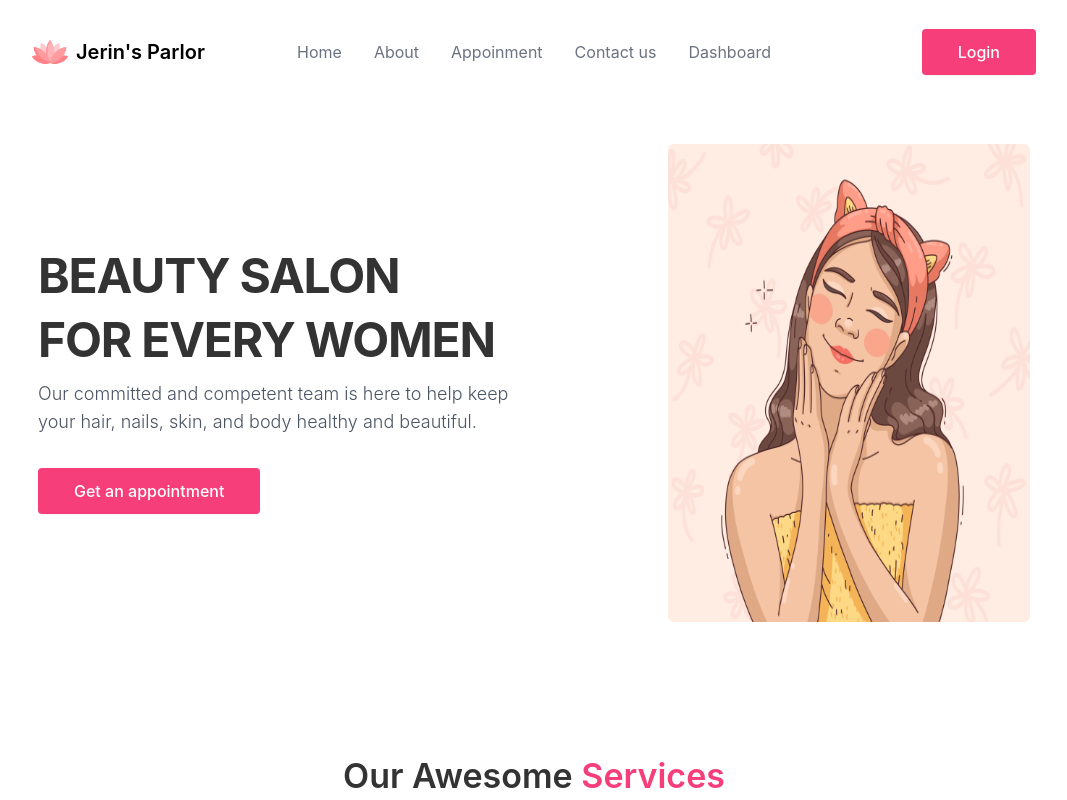
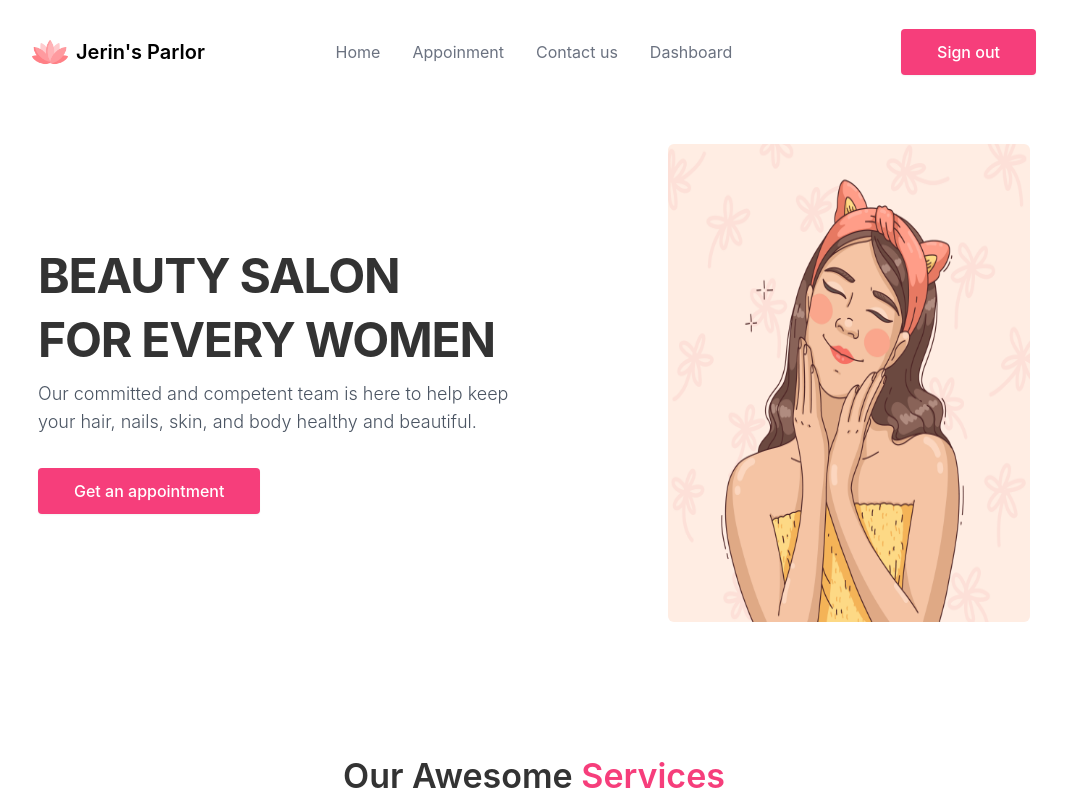
Before and after one commit to Saiket-Das/jerin-parlor, a React (Create React App) app in the folder frontend/: page / in a window 1280 px wide. Shown: the top 800 px of the page, without its empty margins (106-1173 px from the left). Built offline with nearby package versions, Linux system fonts and the light colour scheme.

Commit message:
Frontend - index.tsx file created in Pages folder to export all pages

```diff
--- a/frontend/src/app/components/shared/AppButton.tsx
+++ b/frontend/src/app/components/shared/AppButton.tsx
@@ -4,9 +4,10 @@ type Props = {
   children: string;
   navigate?: string;
   width?: string;
+  onClick?: any;
 };
 
-const AppButton = ({ children, navigate, width }: Props) => {
+const AppButton = ({ children, onClick, navigate, width }: Props) => {
   return (
     <>
       {navigate ? (
@@ -22,6 +23,7 @@ const AppButton = ({ children, navigate, width }: Props) => {
         <button
           type="button"
           className={`inline-block w-[${width}]  px-9 py-3 bg-primary text-white font-medium leading-snug rounded shadow-sm hover:shadow-lg focus:bg-primary-700 focus:shadow-lg focus:outline-none active:shadow-lg transition duration-150 ease-in-out`}
+          onClick={onClick}
         >
           {children}
         </button>
--- a/frontend/src/app/components/shared/Header.tsx
+++ b/frontend/src/app/components/shared/Header.tsx
@@ -1,24 +1,31 @@
 import Link from "./CustomLink";
+
+import AppButton from "./AppButton";
+import routes from "../../config/routes";
+
 import logo from "../../assets/images/Hero/logo.png";
-import routes from "../../config/routes";
-import AppButton from "./AppButton";
+import { useState } from "react";
 
 const Header = () => {
   // const [user] = useAuthState(auth);
+  const [user, setUser] = useState(true);
+  const logout = () => {
+    setUser(!user);
 
-  // const logout = () => {
-  //     signOut(auth);
-  //     localStorage.removeItem('accessToken')
-  // };
+    console.log(user);
+
+    // signOut(auth);
+    // localStorage.removeItem('accessToken')
+  };
 
   const menuItems = (
     <>
       <li>
         <Link to={routes.HOME}>Home</Link>
       </li>
-      <li>
+      {/* <li>
         <Link to={routes.HOME}>About</Link>
-      </li>
+      </li> */}
       <li>
         <Link to={routes.APPOINTMENT}>Appoinment</Link>
       </li>
@@ -28,23 +35,6 @@ const Header = () => {
       <li>
         <Link to={routes.DASHBOARD}>Dashboard</Link>
       </li>
-      {/*
-        {
-            user && <li><Link to='/dashboard'>Dashboard</Link></li>
-        }
-
-        {
-            user
-                ?
-                <button className="btn btn-ghost text-xs mt-1"
-                    onClick={logout}>
-                    Sign out
-                </button>
-                :
-                <li>
-                    <Link to='/login'>Login</Link>
-                </li>
-        } */}
     </>
   );
 
@@ -52,6 +42,8 @@ const Header = () => {
     <div className="lg:mx-[130px]">
       <div className="lg:py-5">
         <div className="navbar ">
+          {/* ------------ Mobile ------------ */}
+
           <div className="navbar-start">
             <div className="dropdown">
               <label tabIndex={0} className="btn btn-ghost lg:hidden">
@@ -75,9 +67,16 @@ const Header = () => {
                 className="menu menu-compact dropdown-content mt-3 p-2 shadow bg-base-100 rounded-box w-52"
               >
                 {menuItems}
+
+                {user ? (
+                  <li className="hover:none">
+                    <AppButton onClick={logout}>Sign out</AppButton>
+                  </li>
+                ) : (
                   <li className="hover:none">
                     <AppButton navigate={routes.SIGNIN}>Login</AppButton>
                   </li>
+                )}
               </ul>
             </div>
             <Link to="/">
@@ -94,14 +93,21 @@ const Header = () => {
             </Link>
           </div>
 
+          {/* ------------ Web ------------ */}
           <div className="navbar-center hidden lg:flex">
             <ul className="menu menu-horizontal p-0">{menuItems}</ul>
           </div>
 
           <div className="navbar-end hidden lg:flex">
+            {user ? (
+              <ul className="menu menu-horizontal">
+                <AppButton onClick={logout}>Sign out</AppButton>
+              </ul>
+            ) : (
               <ul className="menu menu-horizontal">
                 <AppButton navigate={routes.SIGNIN}>Login</AppButton>
               </ul>
+            )}
           </div>
 
           <div className="navbar-end lg:hidden flex">
--- a/frontend/src/app/layout/Layout.tsx
+++ b/frontend/src/app/layout/Layout.tsx
@@ -1,7 +1,9 @@
 import Header from "../components/shared/Header";
+
 type Props = {
   children: JSX.Element;
 };
+
 const Layout = ({ children }: Props) => {
   return (
     <div>
```
Also changed, not shown: frontend/src/app/pages/index.tsx (added, +15 -0 lines), frontend/src/app/routes/ReactRoutes.tsx (+15 -11 lines). Lines whose indentation alone changed are shown as unchanged.
